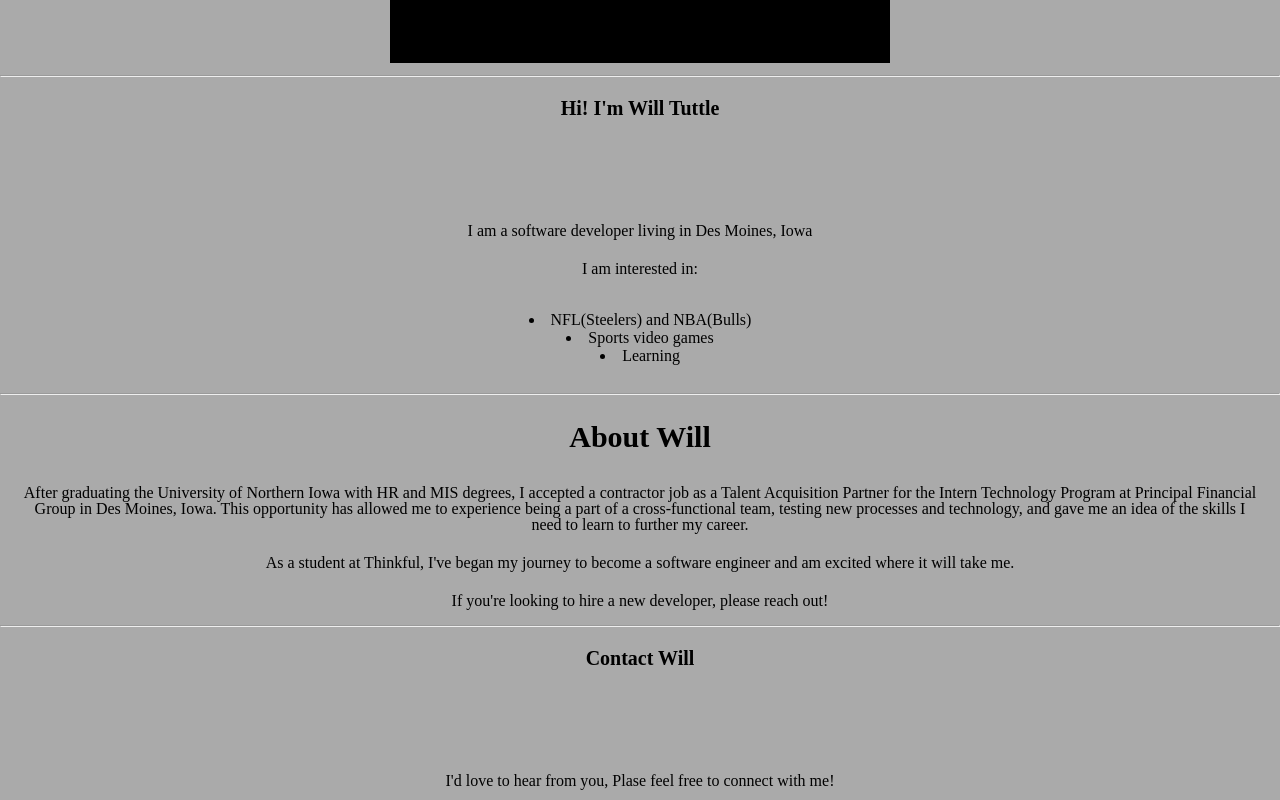
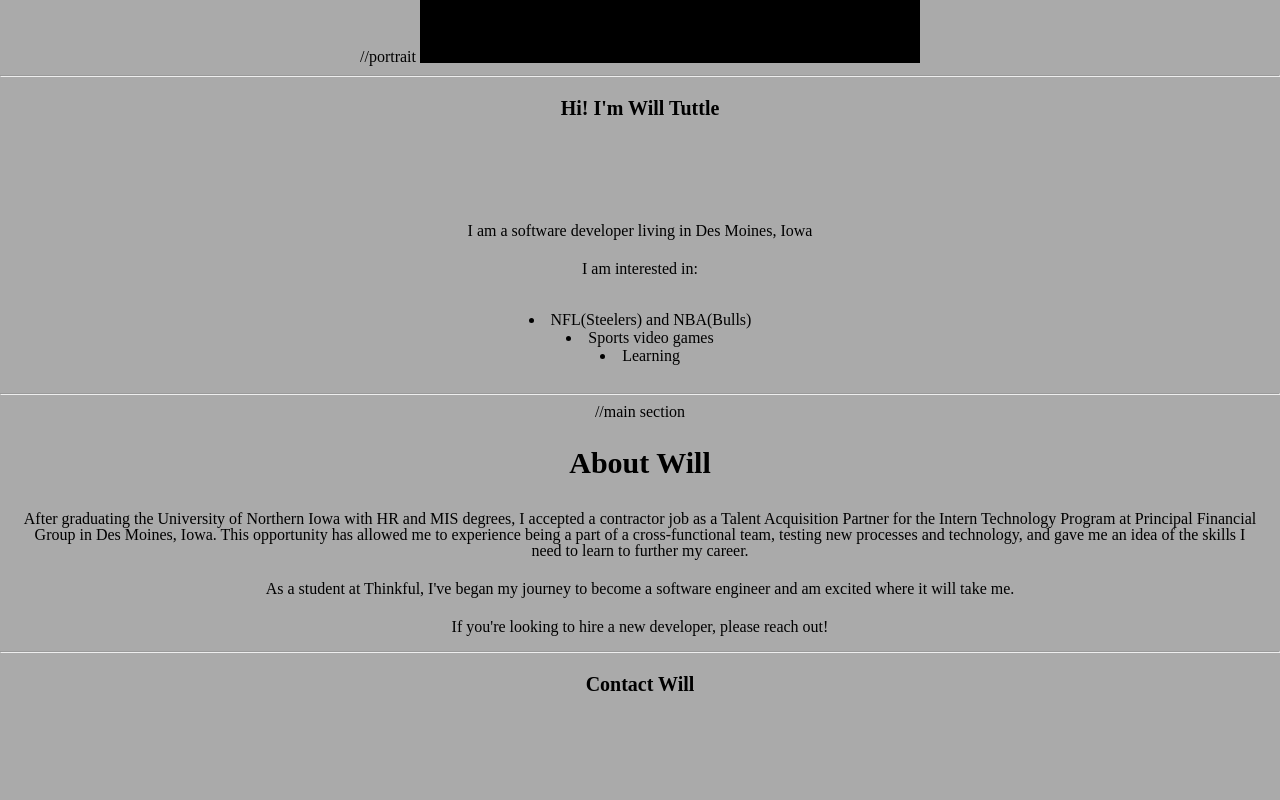
Before and after one commit to willtuttle24/personal-website, a plain HTML site: page index.html in a window 1280 px wide. Shown: the part 1044-1844 px from the top of the page. Drawn offline with Linux system fonts and the light colour scheme.

Commit message:
Update index.html

```diff
--- a/index.html
+++ b/index.html
@@ -15,7 +15,7 @@
 	</header>
 	<main>
 		<div>
-
+			//portrait
 				<img src="portrait.jpg" width="500" alt="portrait">
 
 		</div>
@@ -37,7 +37,7 @@
 		</div>
 		<div>
 				<section>
-					<header>
+					<header> //main section
 						<h2>About Will</h2>
 					</header>
 					<p>After graduating the University of Northern Iowa with HR and MIS degrees, I accepted a contractor job as a Talent Acquisition Partner for the Intern Technology Program at Principal Financial Group in Des Moines, Iowa.
```
